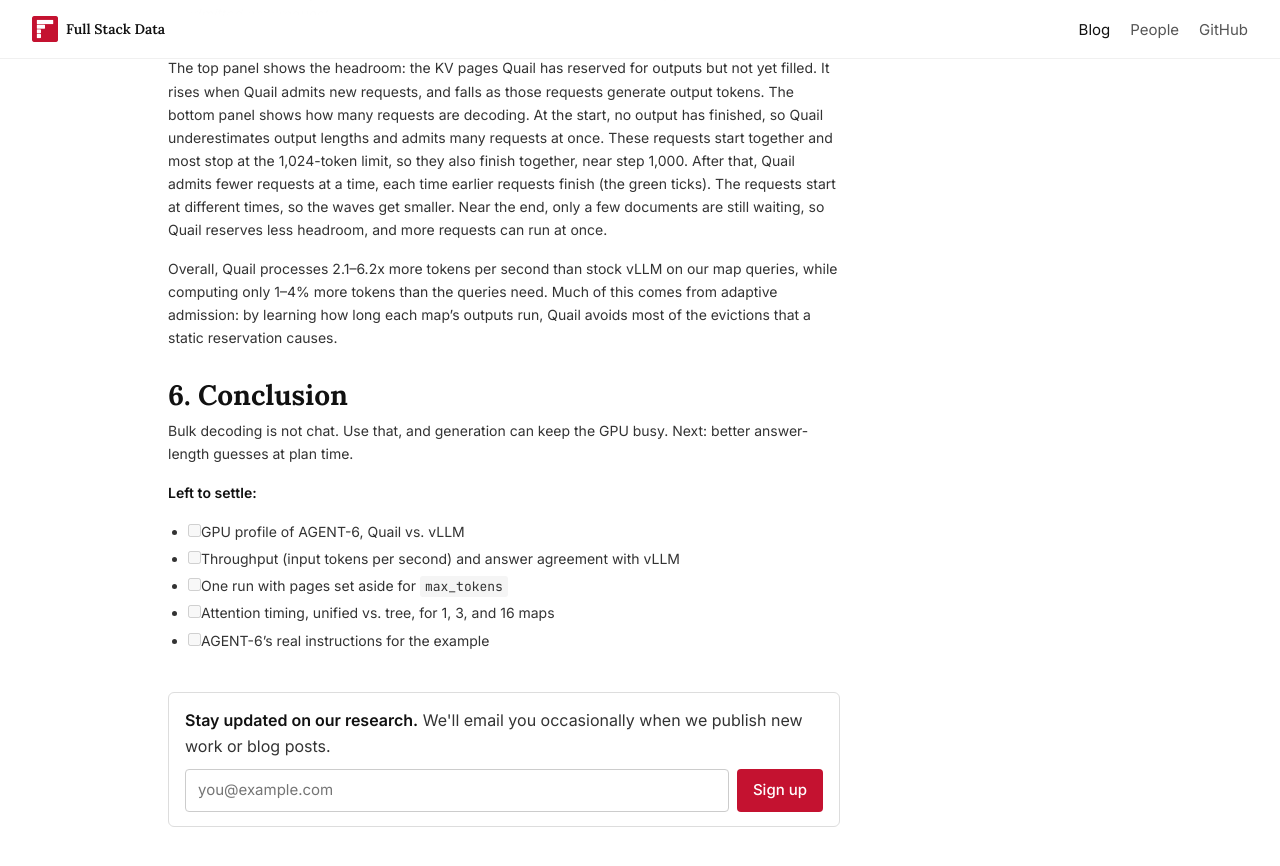
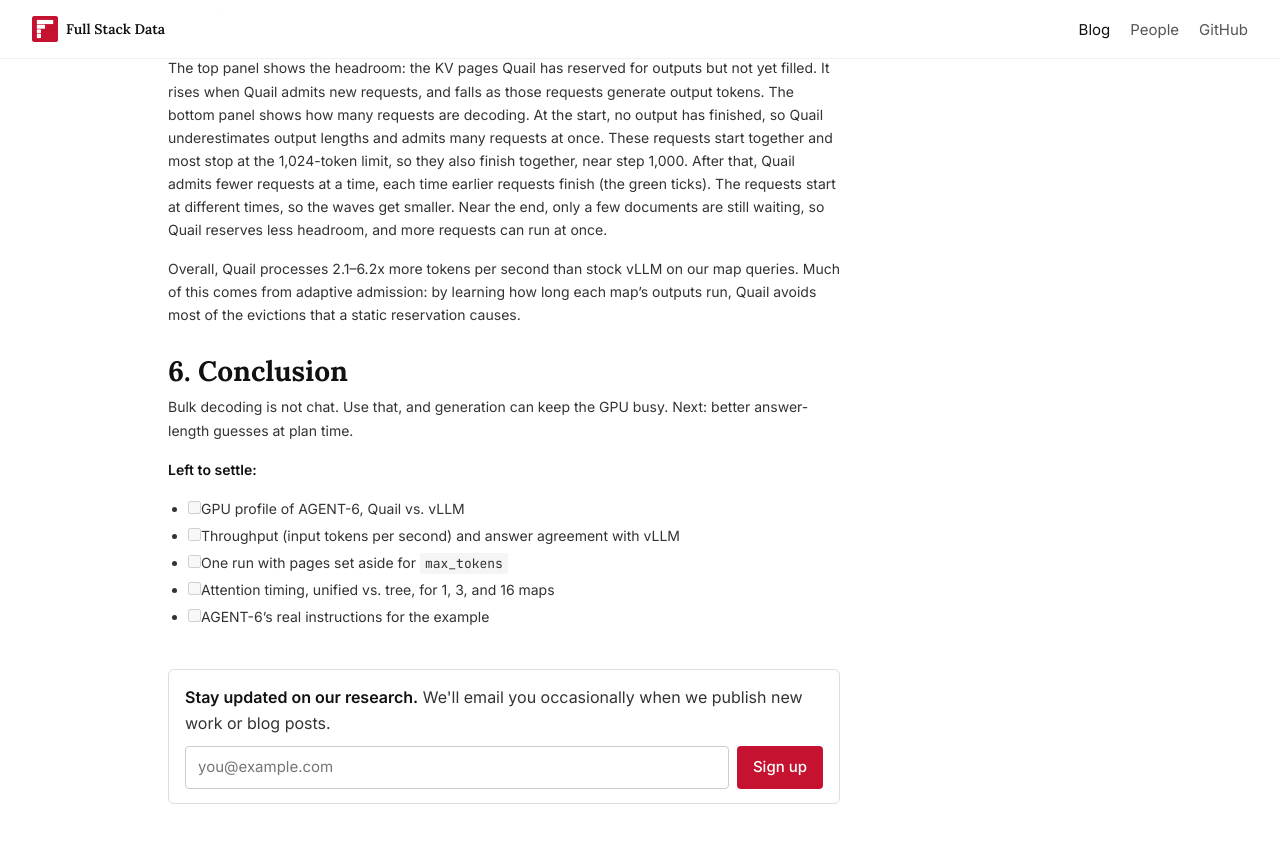
Before and after one commit to fsdatalab/fsdatalab.github.io, a Jekyll site: the page built from _posts/2026-11-03-ai-map.md, in a window 1280 px wide and 900 px high, scrolled down 10415 px. Shown: the top 866 px of the window. Built offline with Jekyll 4.4.1, drawn with Linux system fonts in a browser that asks for light colours.

Commit message:
Trim the AI.MAP section 5 summary
Co-Authored-By: Claude Opus 5.5 <noreply@anthropic.com>
Claude-Session: https://claude.ai/code/session_012G22YMQssRfNYLRetzTaCz

```diff
--- a/_posts/2026-11-03-ai-map.md
+++ b/_posts/2026-11-03-ai-map.md
@@ -269,7 +269,7 @@ Finally, [Figure 7](#figure-7) shows adaptive admission at work while Quail runs
 
 The top panel shows the headroom: the KV pages Quail has reserved for outputs but not yet filled. It rises when Quail admits new requests, and falls as those requests generate output tokens. The bottom panel shows how many requests are decoding. At the start, no output has finished, so Quail underestimates output lengths and admits many requests at once. These requests start together and most stop at the 1,024-token limit, so they also finish together, near step 1,000. After that, Quail admits fewer requests at a time, each time earlier requests finish (the green ticks). The requests start at different times, so the waves get smaller. Near the end, only a few documents are still waiting, so Quail reserves less headroom, and more requests can run at once.
 
-Overall, Quail processes 2.1–6.2x more tokens per second than stock vLLM on our map queries, while computing only 1–4% more tokens than the queries need. Much of this comes from adaptive admission: by learning how long each map's outputs run, Quail avoids most of the evictions that a static reservation causes.
+Overall, Quail processes 2.1–6.2x more tokens per second than stock vLLM on our map queries. Much of this comes from adaptive admission: by learning how long each map's outputs run, Quail avoids most of the evictions that a static reservation causes.
 
 
 # 6. Conclusion
```
